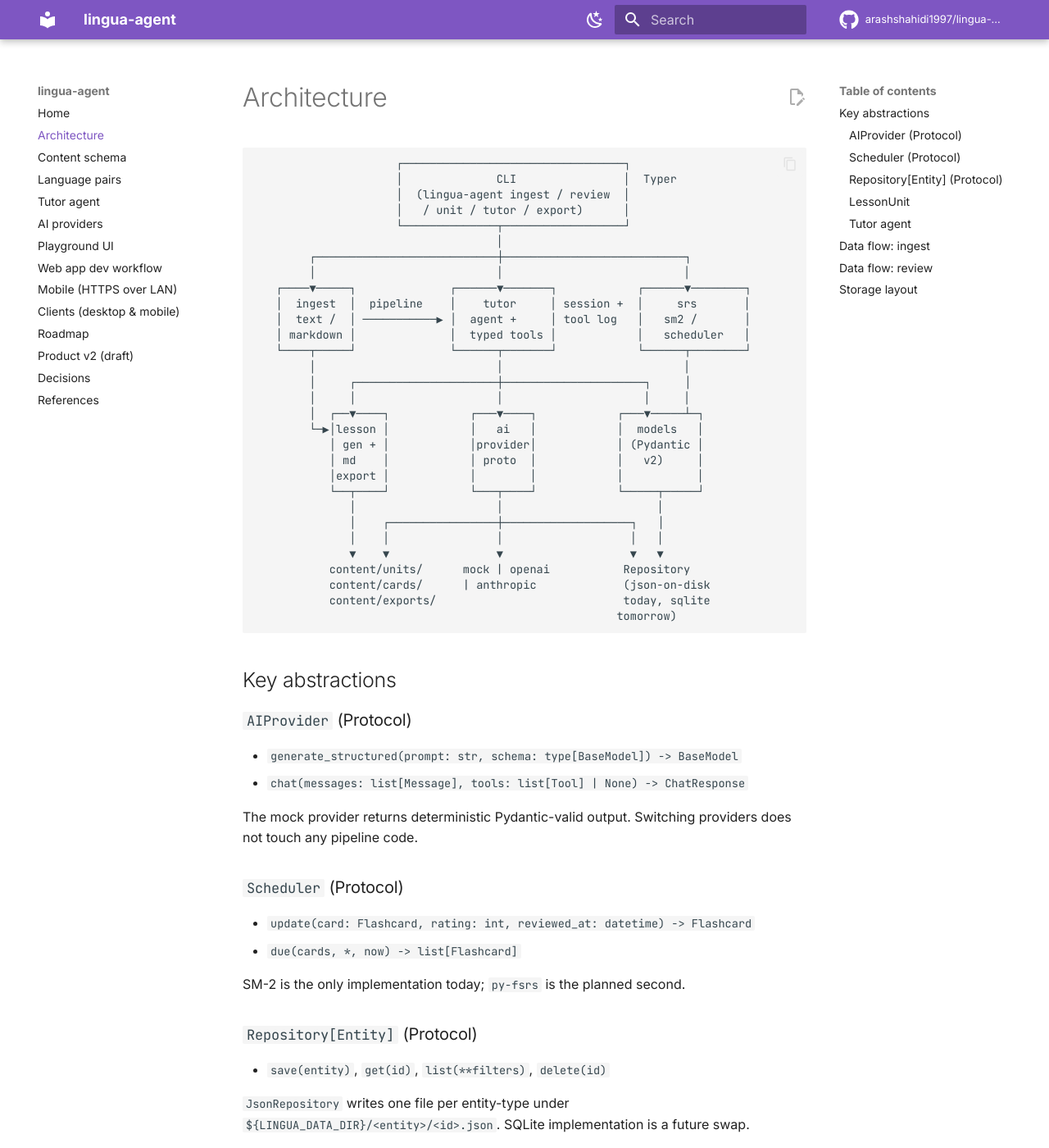
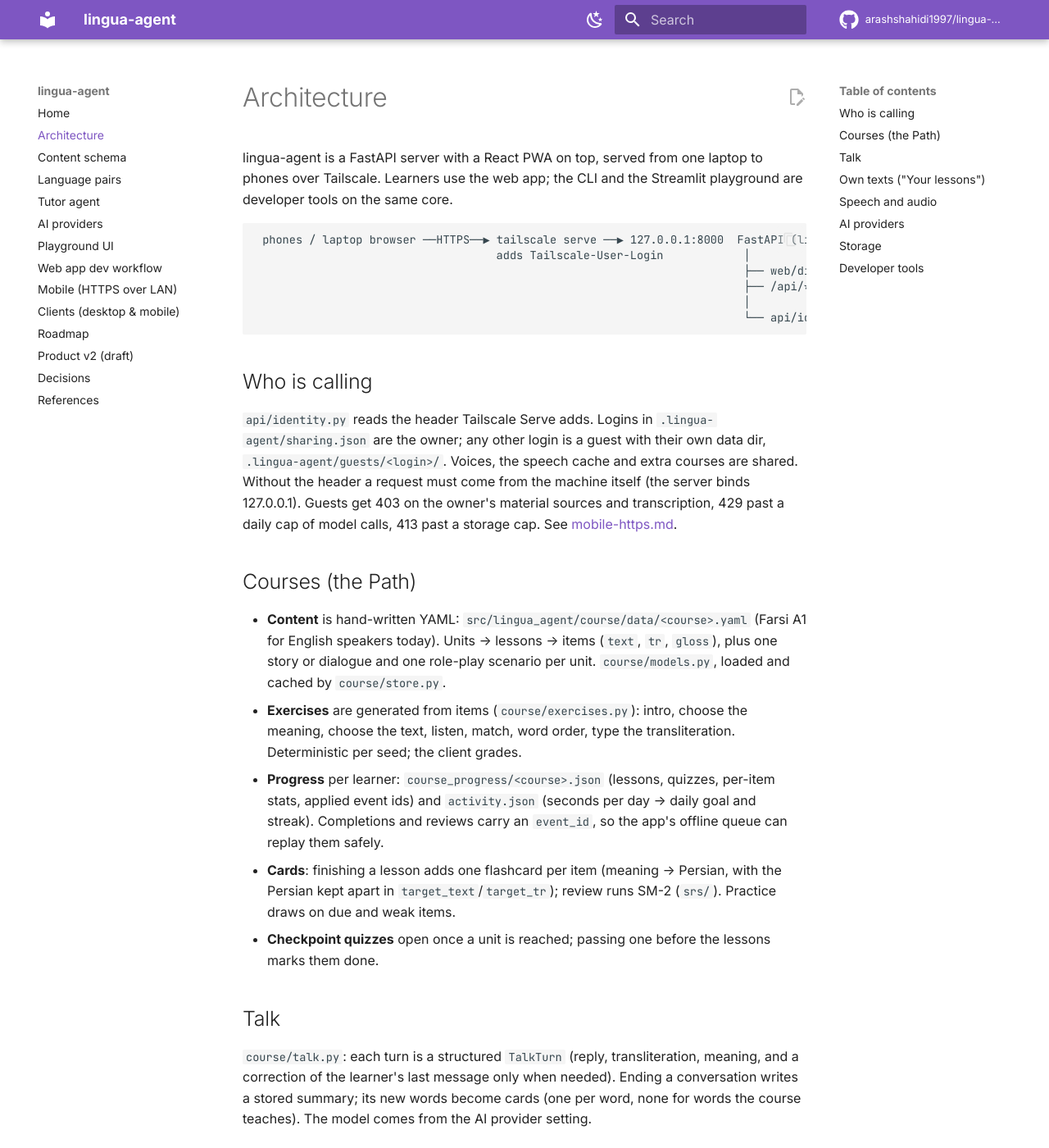
Before and after one commit to arashshahidi1997/lingua-agent, an MkDocs documentation site: the page built from docs/architecture.md, in a window 1280 px wide and 1400 px high. Shown: the whole window at 82% size. Built offline with MkDocs 1.6.1 and Material for MkDocs 9.7.7, drawn with Linux system fonts in a browser that asks for light colours; comment, search, counter and statistics services are not loaded; some of the changed text lies outside the part shown.

Commit message:
docs: architecture rewritten for the app as it is; README status; v1 tutor, CLI and playground marked as developer tools
Co-Authored-By: Claude Opus 5.5 <noreply@anthropic.com>

````diff
--- a/docs/architecture.md
+++ b/docs/architecture.md
@@ -1,121 +1,73 @@
 # Architecture
 
+lingua-agent is a FastAPI server with a React PWA on top, served from one laptop to phones over Tailscale.
+Learners use the web app; the CLI and the Streamlit playground are developer tools on the same core.
+
 ```
-                     ┌─────────────────────────────────┐
-                     │              CLI                │  Typer
-                     │  (lingua-agent ingest / review  │
-                     │   / unit / tutor / export)      │
-                     └──────────────┬──────────────────┘
-                                    │
-        ┌───────────────────────────┼───────────────────────────┐
-        │                           │                           │
-   ┌────▼─────┐              ┌──────▼───────┐            ┌──────▼────────┐
-   │  ingest  │  pipeline    │    tutor     │ session +  │     srs       │
-   │  text /  │ ───────────▶ │  agent +     │ tool log   │   sm2 /       │
-   │ markdown │              │  typed tools │            │   scheduler   │
-   └────┬─────┘              └──────┬───────┘            └──────┬────────┘
-        │                           │                           │
-        │     ┌─────────────────────┼─────────────────────┐     │
-        │     │                     │                     │     │
-        │  ┌──▼────┐            ┌───▼────┐            ┌───▼─────┴─┐
-        └─▶│lesson │            │   ai   │            │  models   │
-           │ gen + │            │provider│            │ (Pydantic │
-           │ md    │            │ proto  │            │   v2)     │
-           │export │            │        │            │           │
-           └──┬────┘            └───┬────┘            └─────┬─────┘
-              │                     │                       │
-              │    ┌────────────────┼───────────────────┐   │
-              │    │                │                   │   │
-              ▼    ▼                ▼                   ▼   ▼
-           content/units/      mock | openai           Repository
-           content/cards/      | anthropic             (json-on-disk
-           content/exports/                            today, sqlite
-                                                      tomorrow)
+ phones / laptop browser ──HTTPS──▶ tailscale serve ──▶ 127.0.0.1:8000  FastAPI (lingua-agent serve)
+                                    adds Tailscale-User-Login            │
+                                                                         ├── web/dist   React PWA (Today · Path · Library · Talk · Settings)
+                                                                         ├── /api/*     api/routes.py         profile, own-text lessons (ingest), cards, export, materials
+                                                                         │              api/course_routes.py  courses, sessions, practice, Today, stories, Talk, speech, recordings, audio
+                                                                         └── api/identity.py  owner or guest → which data dir
 ```
 
-## Key abstractions
+## Who is calling
 
-### `AIProvider` (Protocol)
-- `generate_structured(prompt: str, schema: type[BaseModel]) -> BaseModel`
-- `chat(messages: list[Message], tools: list[Tool] | None) -> ChatResponse`
+`api/identity.py` reads the header Tailscale Serve adds. Logins in `.lingua-agent/sharing.json` are the owner;
+any other login is a guest with their own data dir, `.lingua-agent/guests/<login>/`. Voices, the speech cache
+and extra courses are shared. Without the header a request must come from the machine itself (the server
+binds 127.0.0.1). Guests get 403 on the owner's material sources and transcription, 429 past a daily cap of
+model calls, 413 past a storage cap. See [mobile-https.md](mobile-https.md).
 
-The mock provider returns deterministic Pydantic-valid output. Switching providers does not touch any pipeline code.
+## Courses (the Path)
 
-### `Scheduler` (Protocol)
-- `update(card: Flashcard, rating: int, reviewed_at: datetime) -> Flashcard`
-- `due(cards, *, now) -> list[Flashcard]`
+- **Content** is hand-written YAML: `src/lingua_agent/course/data/<course>.yaml` (Farsi A1 for English
+  speakers today). Units → lessons → items (`text`, `tr`, `gloss`), plus one story or dialogue and one
+  role-play scenario per unit. `course/models.py`, loaded and cached by `course/store.py`.
+- **Exercises** are generated from items (`course/exercises.py`): intro, choose the meaning, choose the
+  text, listen, match, word order, type the transliteration. Deterministic per seed; the client grades.
+- **Progress** per learner: `course_progress/<course>.json` (lessons, quizzes, per-item stats, applied event
+  ids) and `activity.json` (seconds per day → daily goal and streak). Completions and reviews carry an
+  `event_id`, so the app's offline queue can replay them safely.
+- **Cards**: finishing a lesson adds one flashcard per item (meaning → Persian, with the Persian kept apart in
+  `target_text`/`target_tr`); review runs SM-2 (`srs/`). Practice draws on due and weak items.
+- **Checkpoint quizzes** open once a unit is reached; passing one before the lessons marks them done.
 
-SM-2 is the only implementation today; `py-fsrs` is the planned second.
+## Talk
 
-### `Repository[Entity]` (Protocol)
-- `save(entity)`, `get(id)`, `list(**filters)`, `delete(id)`
+`course/talk.py`: each turn is a structured `TalkTurn` (reply, transliteration, meaning, and a correction of the
+learner's last message only when needed). Ending a conversation writes a stored summary; its new words become
+cards (one per word, none for words the course teaches). The model comes from the AI provider setting.
 
-`JsonRepository` writes one file per entity-type under `${LINGUA_DATA_DIR}/<entity>/<id>.json`. SQLite implementation is a future swap.
+## Own texts ("Your lessons")
 
-### `LessonUnit`
-The canonical lesson is a markdown file with YAML frontmatter under `content/units/<unit_id>.md`. The frontmatter is the schema; the body is for humans. Round-trips through `lesson.markdown_export.read_unit` / `write_unit`.
+`ingest/pipeline.py` turns a pasted text into a lesson: analysis, bilingual reading, vocabulary, grammar,
+exercises and cards, with five or so model calls. The text may be in the learner's own language (translated
+into the target) or in the target language itself (meanings and explanations in the support language).
 
-### Tutor agent
-`TutorSession` carries learner state, current language pair, conversation history, and an append-only `tool_calls` log. `tutor/tools.py` defines every tool as a Pydantic call object; `tutor/agent.py` is a thin loop that asks the provider for the next action and dispatches.
+## Speech and audio
 
-## Data flow: ingest
+`voice/piper.py`: Piper voices in `.lingua-agent/voices/<lang>/`, synthesised once and cached by text;
+without one, the app falls back to the browser's voices. Recordings (shadowing, the speaking diary) and
+imported audio with `.srt`/`.vtt` cues live in the learner's data dir; faster-whisper transcription is
+optional. `tools/recording_scripts.py` makes reading sheets for recording a native voice for the course.
 
-```
-text / markdown
-  │
-  ▼
-normalize  ──▶  detect_language (or validate --source)
-  │
-  ▼
-segment paragraphs / sentences
-  │
-  ▼
-generate_lesson_unit  ──▶  AIProvider.generate_structured(LessonDraft)
-  │
-  ├──▶ extract_vocabulary
-  ├──▶ extract_grammar_points
-  ├──▶ generate_exercises
-  └──▶ generate_flashcards
-  │
-  ▼
-persist all artifacts (Repository)
-write content/units/<id>.md
-return UnitSummary
-```
+## AI providers
 
-## Data flow: review
+`ai/`: an `AIProvider` protocol with `generate_structured` (schema-validated, repaired) and `chat`.
+Implementations: mock (tests, no network), OpenAI-compatible (OpenAI, Ollama, OpenRouter, vLLM, …, with
+`json_schema` output), Anthropic API, Claude Max. Chosen with `LINGUA_AI_PROVIDER`; see
+[providers.md](providers.md).
 
-```
-list_due_cards(target_language, now)
-  │
-  ▼
-present card to user (CLI prompt)
-  │
-  ▼
-collect rating 0..5
-  │
-  ▼
-Scheduler.update(card, rating, now)
-  │
-  ▼
-Repository.save(card); append ReviewEvent
-```
+## Storage
 
-## Storage layout
+JSON files under `.lingua-agent/` (`storage.py`: one file per entity, atomic writes). Course content is in the
+package; everything a learner makes is in their data dir.
 
-```
-${LINGUA_DATA_DIR}/                # default: ./.lingua-agent
-├── learner_profile.json
-├── documents/<id>.json
-├── lessons/<id>.json              # mirror of content/units/<id>.md
-├── flashcards/<id>.json
-├── exercises/<id>.json
-├── attempts/<id>.json
-├── reviews/<id>.json
-└── sessions/<id>.json
-content/
-├── inbox/                         # user drops files here
-├── units/<id>.md                  # human-readable lessons (canonical)
-├── cards/                         # optional flashcard exports
-└── exports/                       # CSV / future apkg
-```
+## Developer tools
+
+- `lingua-agent` CLI: ingest, units, review, export, materials, voices, and a terminal tutor chat
+  (`tutor/`, the v1 agent).
+- `lingua-agent playground`: a Streamlit UI on the v1 core, for trying the pipeline. Neither is the learner
+  interface.
````
Also changed, not shown: README.md (+12 -4 lines), docs/agent-design.md (+4 -0 lines), docs/clients.md (+4 -0 lines), docs/playground.md (+3 -1 lines).
